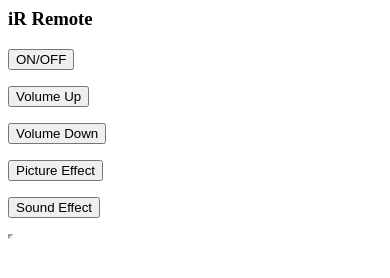
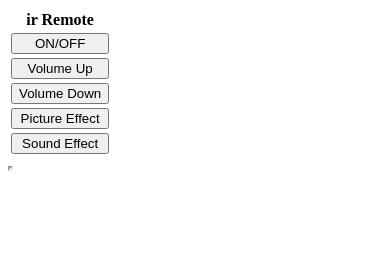
Before and after one commit to chait999/irRemote, a website: page public/index.html in a window 390 px wide. Drawn offline with Linux system fonts and the light colour scheme.

Commit message:
-updated ui for mobile friendly

```diff
--- a/public/index.html
+++ b/public/index.html
@@ -1,50 +1,61 @@
-<html>
-<head>
-<h3>iR Remote</h3>
-
-</head>
-<body>
-
-
-
-
-
-</body>
-
-</html>
-
 <!DOCTYPE html>
 <html>
 <head>
-<title>Three Column HTML Layout</title>
+    <meta http-equiv="X-UA-Compatible" content="IE=edge,chrome=1"/>
+    <meta charset='utf-8'/>
+    <meta name="viewport" content="width=devide-width, initial-scale=1"/>
+    <link rel='stylesheet' href='styleFile.css'>
+    <title>Internet Remote</title>
 </head>
 <body>
+<table border="0"  class="rwd-table">
+<th align="center">ir Remote</th>
+    <tr>
+        <td>
             <form target='myiframe' action='/power' method='GET'>
-    <button type='submit'>ON/OFF</button>
-</form>
-</td>
-				<form target='myiframe' action='/volumeUp' method='GET'>
-					<button type='submit'>Volume Up</button>
-				</form>
-			</td>
-			<td>
-				<form target='myiframe' action='/volumeDown' method='GET'>
-					<button type='submit'>Volume Down</button>
-				</form>
-    			</td>
-                <td>
-                    <form target='myiframe' action='/pictureEffect' method='GET'>
-                        <button type='submit'>Picture Effect</button>
-                    </form>
-                </td>
-                <td>
-                    <form target='myiframe' action='/soundEffect' method='GET'>
-                        <button type='submit'>Sound Effect</button>
+                <button class="btn btn-primary" type='submit' style="width: 100%">ON/OFF</button>
             </form>
         </td>
     </tr>
 
-      	<iframe id='myiframe'  name='myiframe' width=1 height=1 display='none'>
+    <tr>
+        <td>
+            <form target='myiframe' action='/volumeUp' method='GET'>
+                <button type='submit' style="width: 100%">Volume Up</button>
+            </form>
+        </td>
+
+    </tr>
+
+    <tr>
+        <td>
+            <form target='myiframe' action='/volumeDown' method='GET'>
+                <button type='submit' style="width: 100%">Volume Down</button>
+            </form>
+        </td>
+    </tr>
+
+    <tr>
+        <td>
+            <form target='myiframe' action='/pictureEffect' method='GET'>
+                <button type='submit' style="width: 100%">Picture Effect</button>
+            </form>
+
+        </td>
+    </tr>
+
+    <tr>
+        <td>
+            <form target='myiframe' action='/soundEffect' method='GET'>
+                <button type='submit' style="width: 100%">Sound Effect</button>
+            </form>
+        </td>
+    </tr>
+
+</table>
+
+
+<iframe id='myiframe' name='myiframe' width=1 height=1 display='none'>
 </iframe>
 </td>
 </tr>
```
Lines whose indentation alone changed are shown as unchanged.
